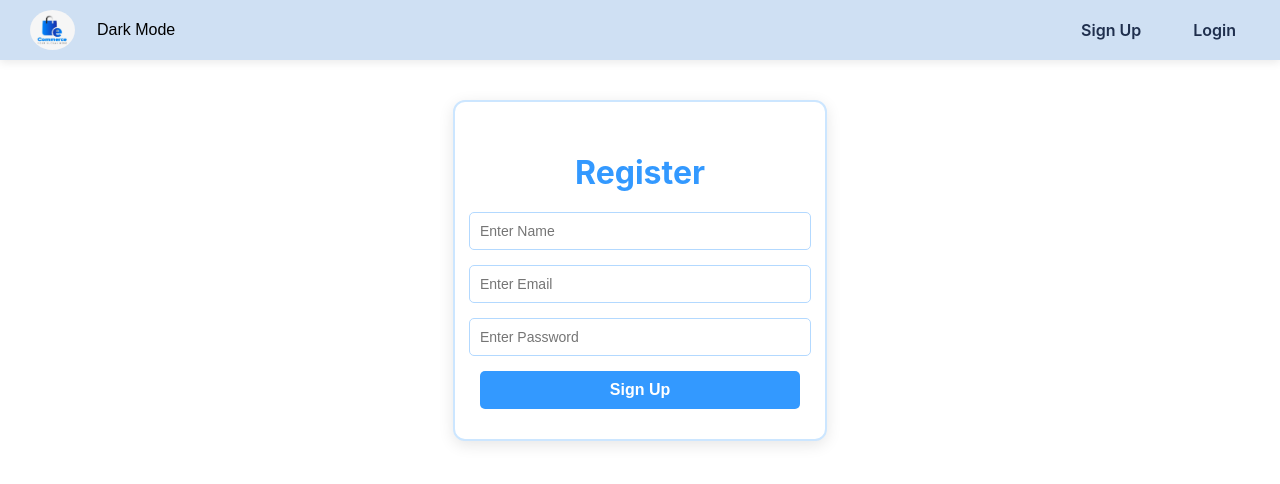
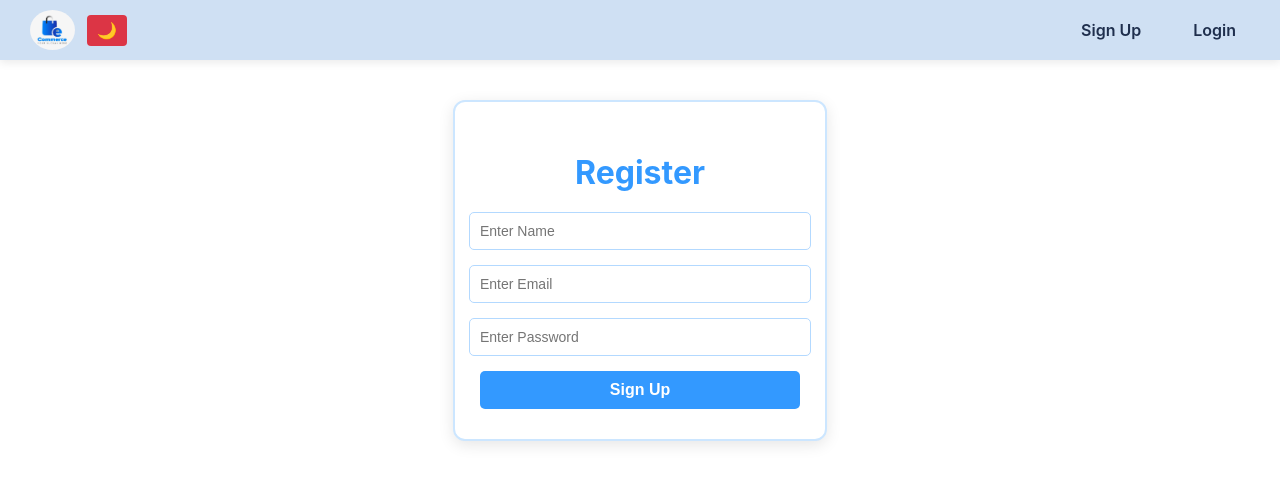
Before and after one commit to AshishDevlekar/E-DASHBOARD, a React (Create React App) app in the folder front-end/: page /signup in a window 1280 px wide. Shown: the top 484 px of the page. Built offline with nearby package versions, Linux system fonts and the light colour scheme; no server answers.

Commit message:
🔄 Replace dark mode text with emoji toggle switch and improve Signup flow

```diff
--- a/front-end/src/App.css
+++ b/front-end/src/App.css
@@ -378,29 +378,24 @@ button:hover {
   text-align: left;
   line-height: 1.6;
 }
-
-
-.dark-mode-toggle {
-    background: transparent;
-    border: none;
-    cursor: pointer;
-    font-size: 1rem;
-    color: inherit;
-    padding: 5px 10px;
+.dark-toggle-icon {
+  background: none;
+  border: none;
+  cursor: pointer;
+  font-size: 22px;  /* Bigger for visibility */
+  color: inherit;
+  padding: 5px 10px;
+  transition: transform 0.3s ease;
 }
 
-.dark-mode-toggle:hover {
-    text-decoration: underline;
+.dark-toggle-icon:hover {
+  transform: scale(1.2);
 }
+
 .dark {
   background-color: #121212;
   color: #ffffff;
 }
-.dark {
-  background-color: #121212;
-  color: #ffffff;
-}
-
 .dark .product-card {
   background-color: #1e1e1e;
   color: #f0f0f0;
--- a/front-end/src/components/Nav.js
+++ b/front-end/src/components/Nav.js
@@ -33,7 +33,7 @@ const Nav = ({ darkMode, setDarkMode }) => {
       <div className='nav-left'>
         <img alt='logo' className='logo' src={logo} />
         <button onClick={() => setDarkMode(!darkMode)} className='dark-mode-toggle'>
-          {darkMode ? 'Light Mode' : 'Dark Mode'}
+          {darkMode ? '☀️' : '🌙'}
         </button>
       </div>
 
--- a/front-end/src/components/Signup.js
+++ b/front-end/src/components/Signup.js
@@ -9,7 +9,6 @@ const Signup = () => {
   const [error, setError] = useState("");
   const navigate = useNavigate();
 
-  // Fallback to localhost if env variable is missing
   const API_BASE = process.env.REACT_APP_API_URL || 'http://localhost:5000';
 
   useEffect(() => {
@@ -26,8 +25,6 @@ const Signup = () => {
     setError("");
     setLoading(true);
 
-    console.log("Using API URL:", API_BASE);  // Debug API URL
-
     try {
       const response = await fetch(`${API_BASE}/register`, {
         method: 'POST',
@@ -38,10 +35,8 @@ const Signup = () => {
       const result = await response.json();
 
       if (response.ok && result.auth) {
-        localStorage.setItem("user", JSON.stringify(result.user));
-        localStorage.setItem("token", result.auth);
-        alert("✅ Registration successful!");
-        navigate('/');
+        alert("✅ Registration successful! Please log in.");
+        navigate('/login');
       } else {
         setError(result.result || result.error || "❌ Registration failed. Try again.");
       }
```
